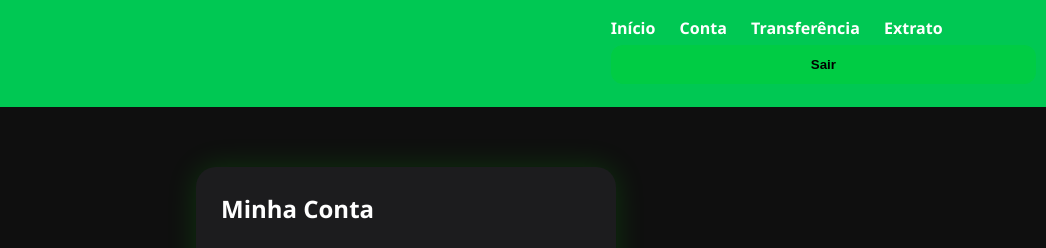
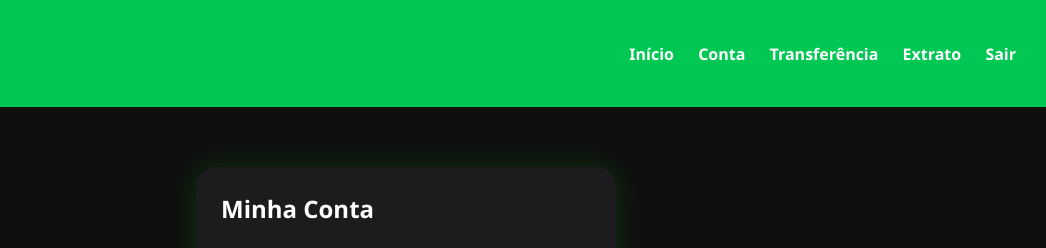
Before and after one commit to LucasssssP/banco-digital-node, a website: page public/dashboard.html in a window 1280 px wide. Shown: the top 248 px of the page, 234-1280 px from the left. Drawn offline with nearby package versions, Linux system fonts and the light colour scheme; no server answers; sample sign-in values are in the browser's storage.

Commit message:
Botao sair menu

```diff
--- a/public/dashboard.html
+++ b/public/dashboard.html
@@ -16,7 +16,7 @@
     <a href="#">Conta</a>
     <a href="#">Transferência</a>
     <a href="#">Extrato</a>
-    <a href="#"><button onclick="logout()">Sair</button></a>
+    <a onclick="logout()">Sair</a>
   </nav>
 </header>
 
```
